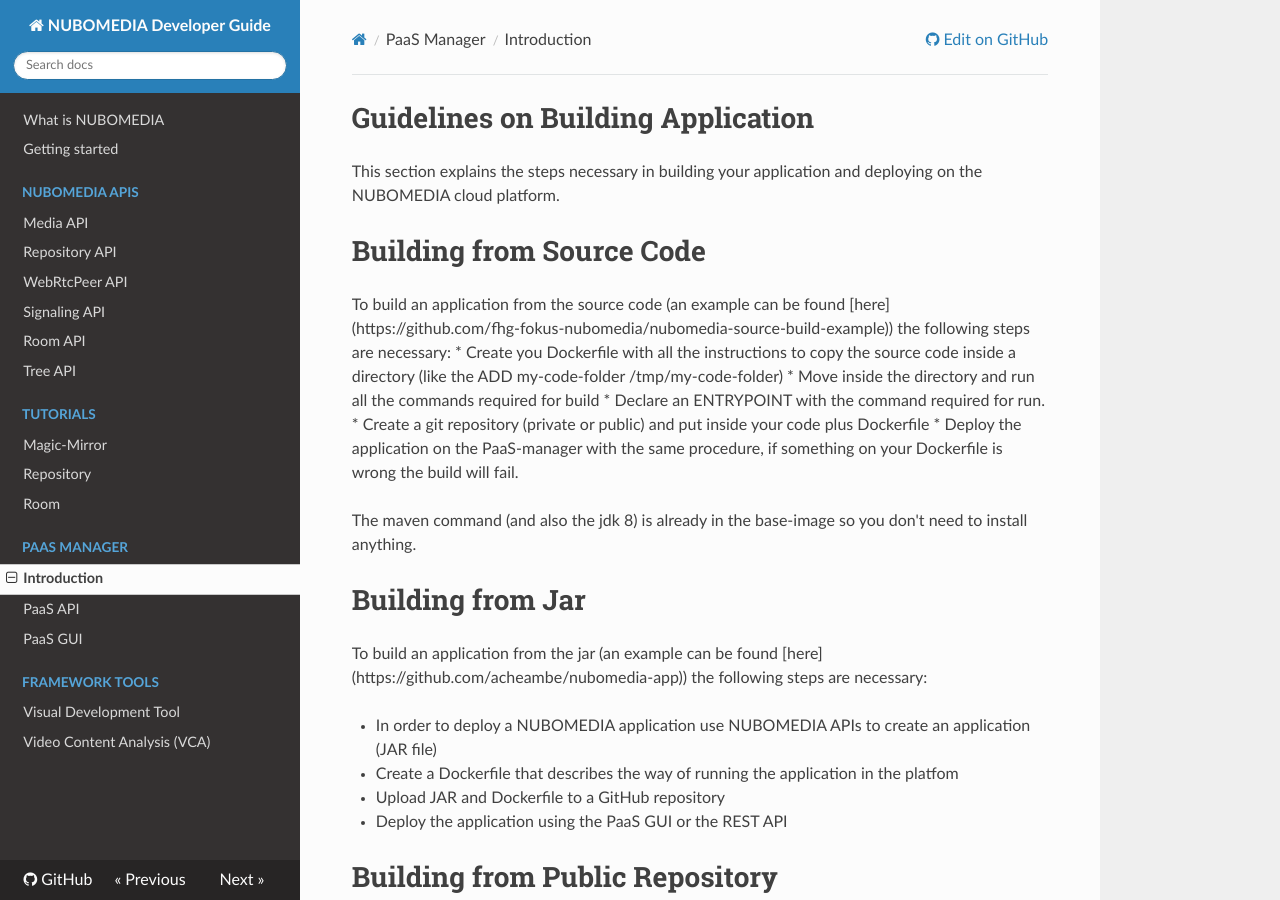
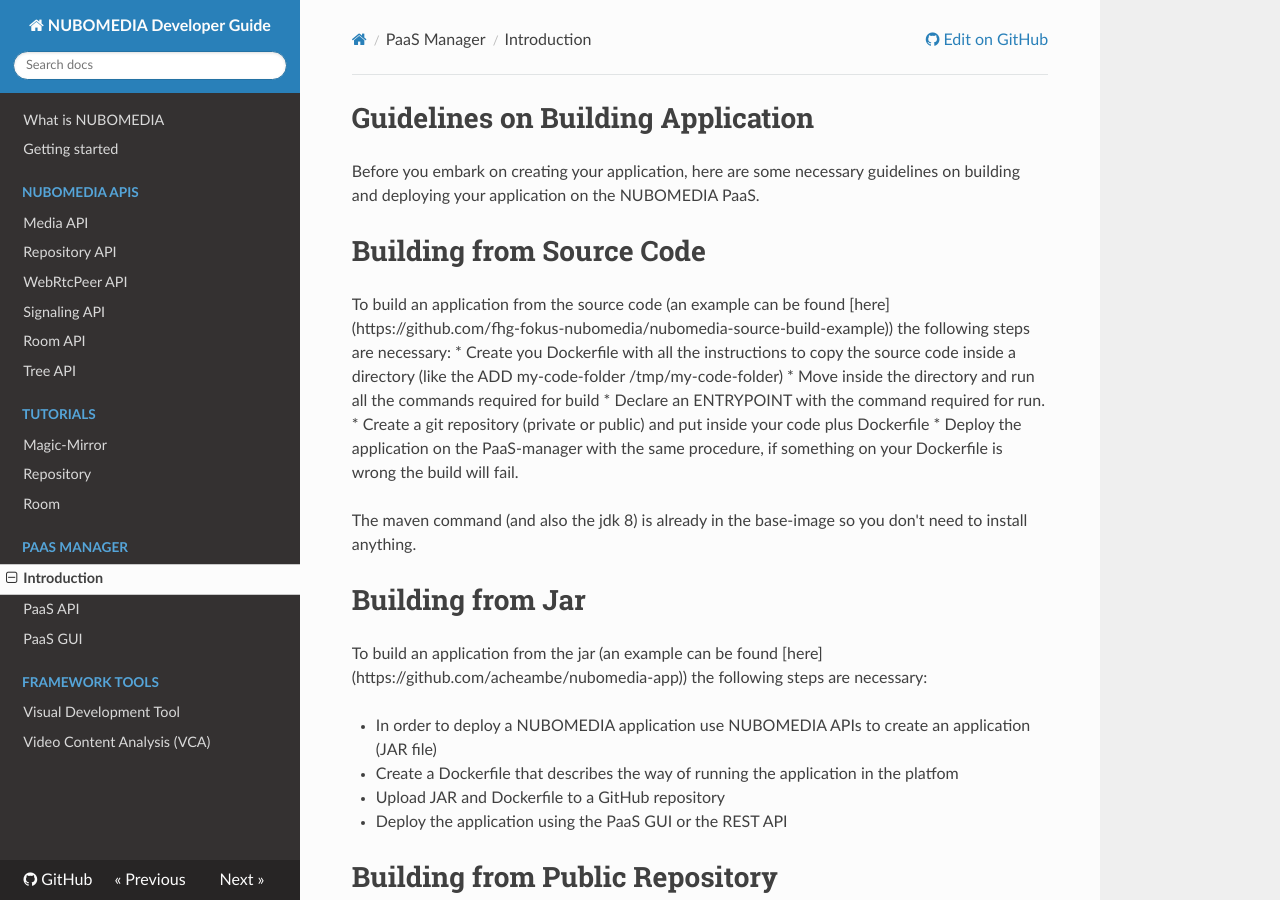
Before and after one commit to nubomedia/developer-guidelines, an MkDocs documentation site: the page built from docs/paas/paas-introduction.md, in a window 1280 px wide and 900 px high. Built offline with MkDocs 1.6.1, drawn with Linux system fonts in a browser that asks for light colours; nearby versions of some CDN libraries; old or Windows-style settings are respelled for this version of MkDocs.

Commit message:
Update paas-introduction.md

```diff
--- a/docs/paas/paas-introduction.md
+++ b/docs/paas/paas-introduction.md
@@ -1,5 +1,5 @@
 # Guidelines on Building Application
-This section explains the steps necessary in building your application and deploying on the NUBOMEDIA cloud platform.
+Before you embark on creating your application, here are some necessary guidelines on building and deploying your application on the NUBOMEDIA PaaS.
 
 # Building from Source Code
 
```
